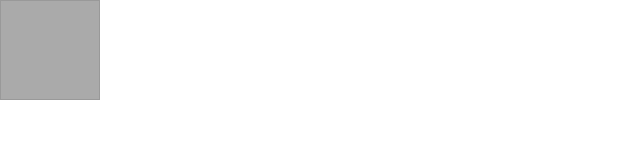
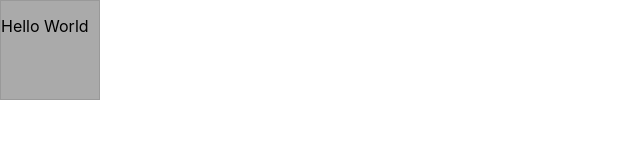
Before and after one commit to aximario/chaos, a React (Create React App) app: page / in a window 1280 px wide. Shown: the top 160 px of the page, without its empty margins (0-640 px from the left). Built offline with nearby package versions, Linux system fonts and the light colour scheme.

Commit message:
feat: 增加 Text 组件，修改 Div 组件为 View 组件

```diff
--- a/src/App.js
+++ b/src/App.js
@@ -1,10 +1,13 @@
 import React from 'react';
 import './App.css';
-import Div from './components/Div'
+import View from './components/View'
+import Text from './components/Text'
 
 function App() {
   return (
-    <Div />
+    <View>
+      <Text h="60px" lineHeight="50px">Hello World</Text>
+    </View>
   );
 }
 
--- /dev/null
+++ b/src/components/Text.js
@@ -0,0 +1,30 @@
+import PropTypes from 'prop-types'
+import styled from 'styled-components'
+
+const Text = styled.span`
+  display: inline-block;
+  ${props => props.w && `width: ${props.w};`}
+  ${props => props.h && `height: ${props.h};`}
+  ${props => props.fontFamily && `font-family: ${props.fontFamily};`}
+  ${props => props.fontWeight && `font-weight: ${props.fontWeight};`}
+  ${props => props.fontSize && `font-size: ${props.fontSize};`}
+  ${props => props.lineHeight && `line-height: ${props.lineHeight};`}
+  ${props => props.textAlign && `text-align: ${props.textAlign};`}
+  ${props => props.color && `text-align: ${props.color};`}
+`
+Text.defaultProps = {
+  h: 'fit-content'
+}
+
+Text.propTypes = {
+  w: PropTypes.string,
+  h: PropTypes.string,
+  fontFamily: PropTypes.string,
+  fontWeight: PropTypes.string,
+  fontSize: PropTypes.string,
+  lineHeight: PropTypes.string,
+  textAlign: PropTypes.string,
+  color: PropTypes.string
+}
+
+export default Text
--- a/src/components/Div.js
+++ b/src/components/View.js
@@ -9,39 +9,35 @@ function horizontalAlign (align) {
 
 function verticalAlign (align) {
   if (align === 'center') return 'center'
-    if (align === 'right' || align === 'top') return 'flex-start'
-    if (align === 'left' || align === 'bottom') return 'flex-end'
+  if (align === 'right' || align === 'top') return 'flex-start'
+  if (align === 'left' || align === 'bottom') return 'flex-end'
 }
 
-const Div = styled.div`
+const View = styled.div`
   box-sizing: border-box;
   display: flex;
   width: ${props => props.w};
   height: ${props => props.h};
-  justify-content: ${props => horizontalAlign(props.horizontalAlign)};
-  align-items: ${props => horizontalAlign(props.verticalAlign)};
+  ${props => props.horizontalAlign && `justify-content: ${props => horizontalAlign(props.horizontalAlign)};`}
+  ${props => props.verticalAlign && `align-items: ${props => horizontalAlign(props.verticalAlign)};`}
   ${props => props.column && `
     flex-direction: column;
-    align-items: ${props => verticalAlign(props.horizontalAlign)};
-    justify-content: ${props => verticalAlign(props.verticalAlign)};
+    ${props => props.horizontalAlign && `align-items: ${props => verticalAlign(props.horizontalAlign)};`}
+    ${props => props.verticalAlign && `justify-content: ${props => verticalAlign(props.verticalAlign)};`}
   `}
-  ${props => Boolean(props.radius) && `border-radius: ${props.radius}`}
-  ${props => Boolean(props.border) && `border: ${props.border}`}
-  ${props => Boolean(props.bg) && `background: ${props.bg}`}
+  border-radius: ${props => props.radius};
+  border: ${props => props.border};
+  background: ${props => props.bg};
 `
 
-Div.defaultProps = {
+View.defaultProps = {
   w: '100px',
   h: '100px',
-  column: false,
-  horizontalAlign: 'left',
-  verticalAlign: 'center',
-  radius: '0',
   border: '1px solid #999',
   bg: '#aaa'
 }
 
-Div.propTypes = {
+View.propTypes = {
   w: PropTypes.string,
   h: PropTypes.string,
   column: PropTypes.bool,
@@ -52,4 +48,4 @@ Div.propTypes = {
   bg: PropTypes.string
 }
 
-export default Div
+export default View
```
